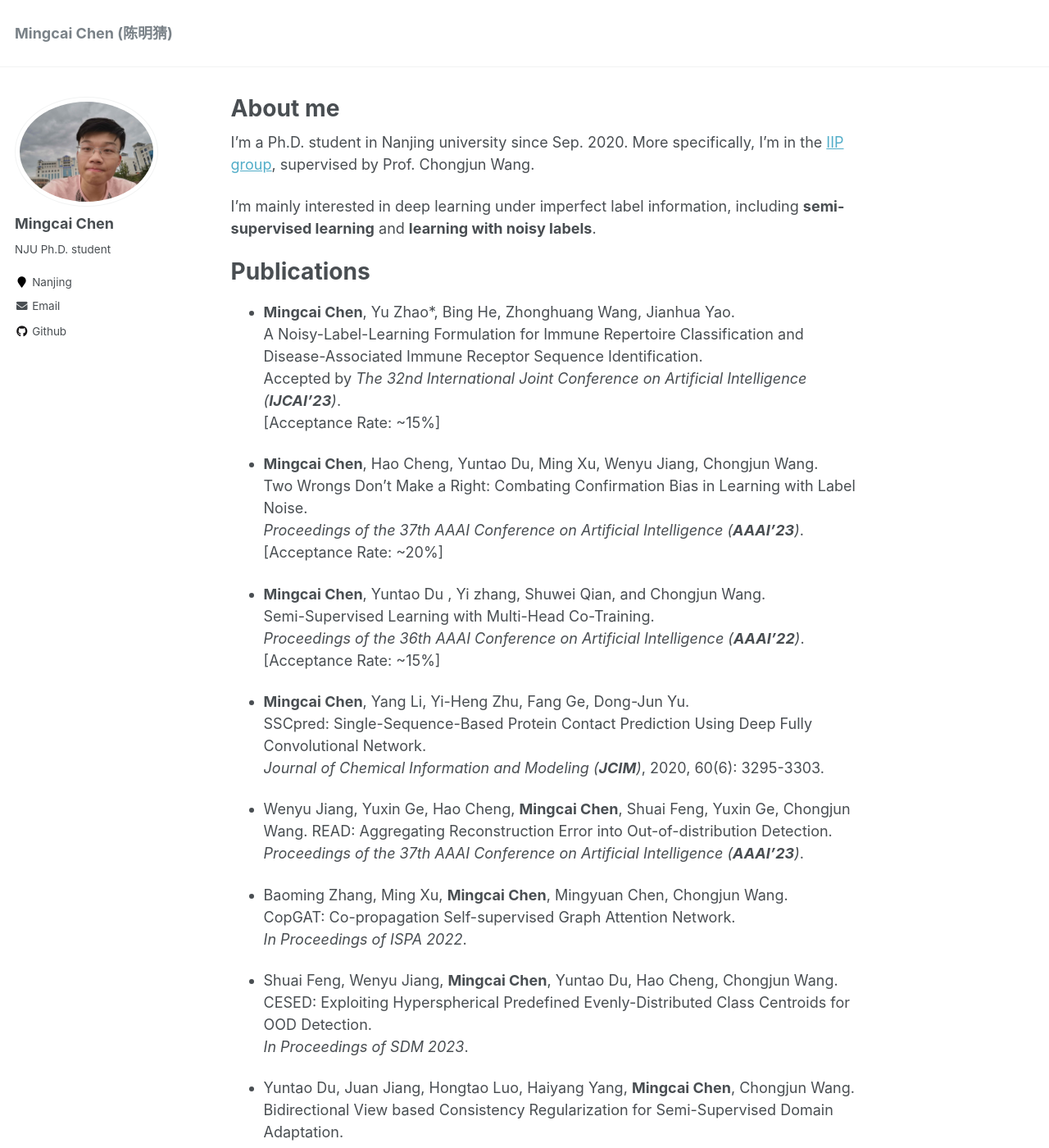
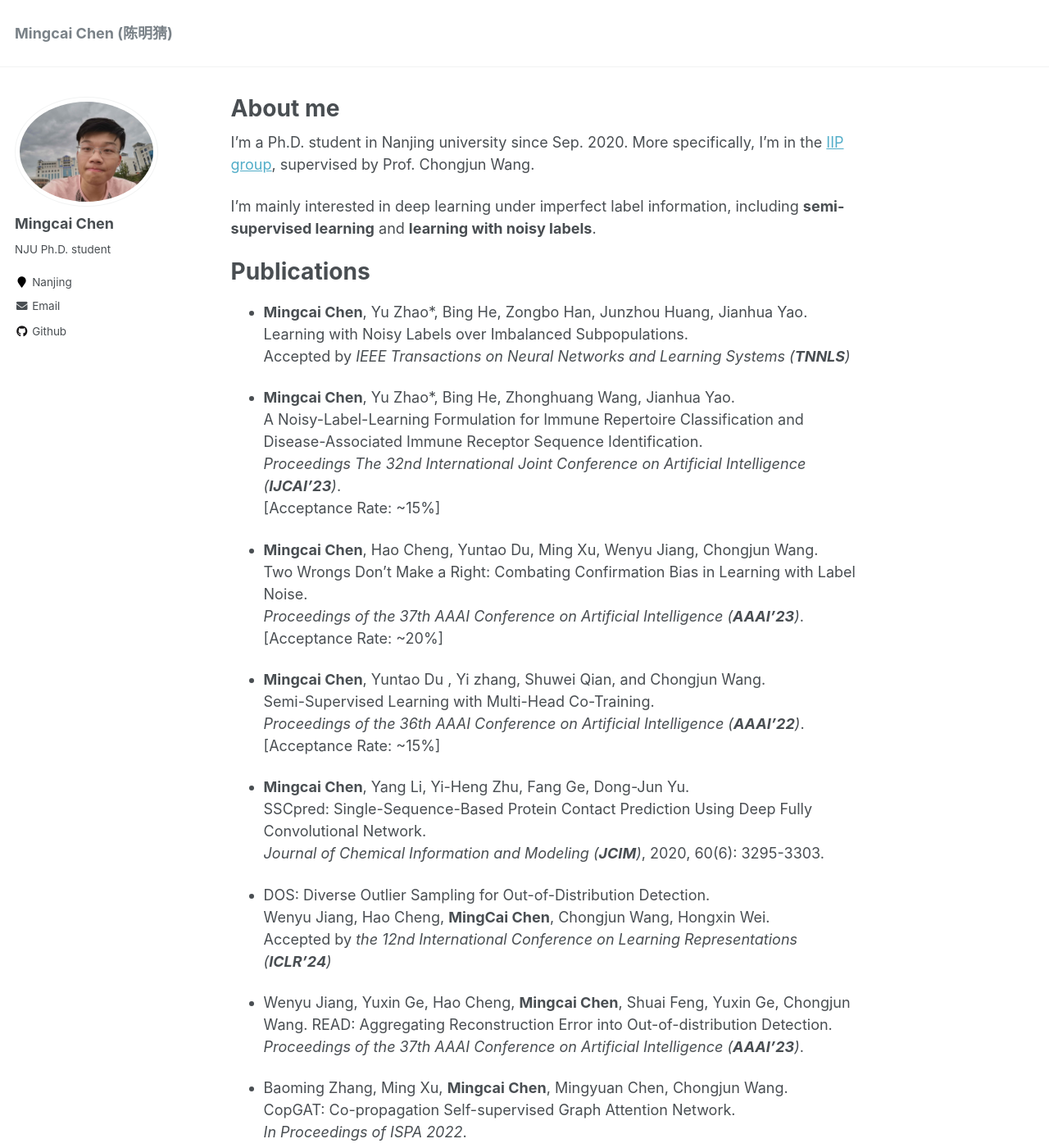
Before and after one commit to chenmc1996/chenmc1996.github.io, a Jekyll site: the page built from _pages/about.md, in a window 1280 px wide and 1400 px high. Shown: the whole window at 82% size. Built offline with Jekyll 4.4.1, drawn with Linux system fonts in a browser that asks for light colours; some of the changed text lies outside the part shown.

Commit message:
Update about.md

```diff
--- a/_pages/about.md
+++ b/_pages/about.md
@@ -18,9 +18,14 @@ I'm mainly interested in deep learning under imperfect label information, includ
 
 Publications
 ======
+
+- **Mingcai Chen**, Yu Zhao\*, Bing He, Zongbo Han, Junzhou Huang, Jianhua Yao.
+Learning with Noisy Labels over Imbalanced Subpopulations.
+Accepted by *IEEE Transactions on Neural Networks and Learning Systems (**TNNLS**)*
+
 - **Mingcai Chen**, Yu Zhao\*, Bing He, Zhonghuang Wang, Jianhua Yao.
 A Noisy-Label-Learning Formulation for Immune Repertoire Classification and Disease-Associated Immune Receptor Sequence Identification.
-Accepted by *The 32nd International Joint Conference on Artificial Intelligence (**IJCAI'23**)*.
+*Proceedings The 32nd International Joint Conference on Artificial Intelligence (**IJCAI'23**)*.
 [Acceptance Rate: ~15%]
 
 - **Mingcai Chen**, Hao Cheng, Yuntao Du, Ming Xu, Wenyu Jiang, Chongjun Wang.
@@ -36,6 +41,10 @@ Semi-Supervised Learning with Multi-Head Co-Training.
 - **Mingcai Chen**, Yang Li, Yi-Heng Zhu, Fang Ge, Dong-Jun Yu.
 SSCpred: Single-Sequence-Based Protein Contact Prediction Using Deep Fully Convolutional Network.
 *Journal of Chemical Information and Modeling (**JCIM**)*, 2020, 60(6): 3295-3303.
+
+- DOS: Diverse Outlier Sampling for Out-of-Distribution Detection.
+Wenyu Jiang, Hao Cheng, **MingCai Chen**, Chongjun Wang, Hongxin Wei.
+Accepted by *the 12nd International Conference on Learning Representations (**ICLR'24**)*
 
 - Wenyu Jiang, Yuxin Ge, Hao Cheng, **Mingcai Chen**, Shuai Feng, Yuxin Ge, Chongjun Wang.
 READ: Aggregating Reconstruction Error into Out-of-distribution Detection.
```
Also changed, not shown: other parts of _pages/about.md (+0 -7 lines).
